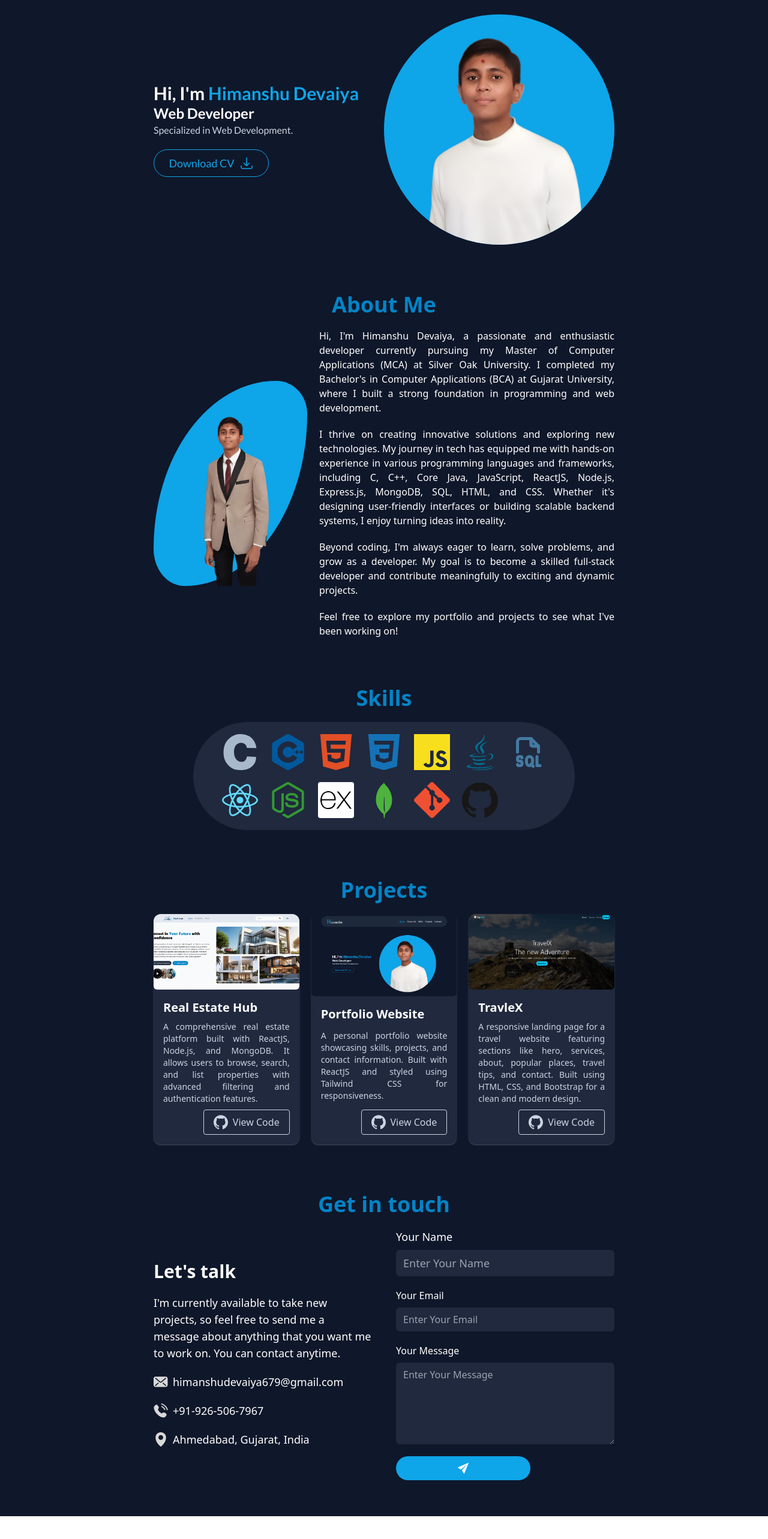
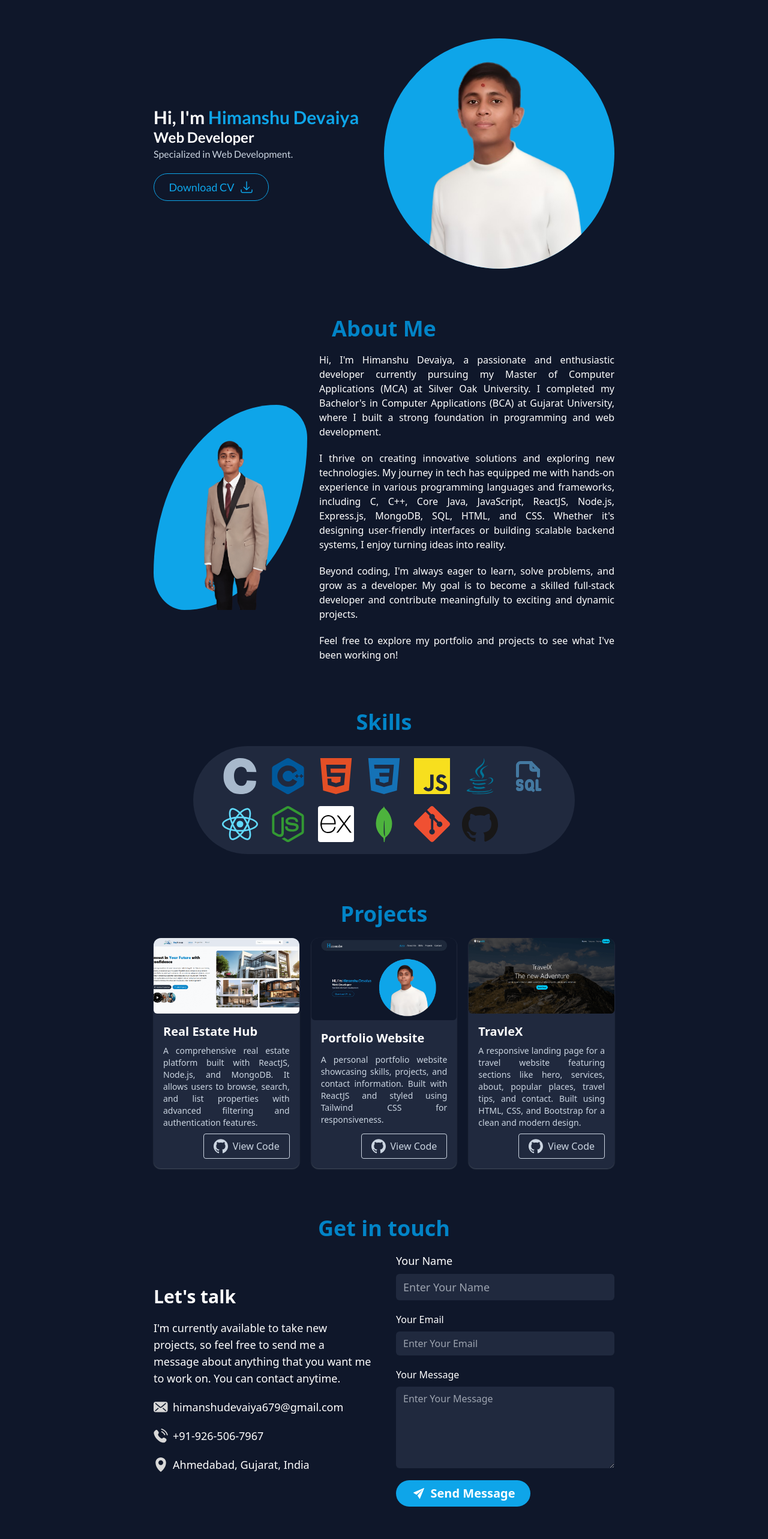
Before and after one commit to himan5hu21/Himanshu_Portfolio, a React (Vite) app: page / in a window 1280 px wide. Shown: the part 132-2698 px from the top of the page at 60% size. Before the commit the page ends 2660 px from the top, so only its background shows below. Built offline with nearby package versions, Linux system fonts and the light colour scheme; no server answers.

Commit message:
Fixed the bugs and errors

```diff
--- a/src/components/About.jsx
+++ b/src/components/About.jsx
@@ -3,7 +3,7 @@ import image from "../assets/images/about_image.png";
 
 function About() {
   return (
-    <Element name="about" className="py-5 px-6 md:py-10 md:px-12">
+    <Element name="about" className="pt-10 px-6 md:pt-20 md:px-12">
       <section id="about">
         <h1 className="text-4xl font-bold text-center text-sky-600">
           About Me
--- a/src/components/Contact.jsx
+++ b/src/components/Contact.jsx
@@ -68,7 +68,7 @@ function Contact() {
   };
 
   return (
-    <Element name="contact" className="py-5 px-6 md:py-10 md:px-12">
+    <Element name="contact" className="py-10 px-6 md:py-20 md:px-12">
       <section id="contact">
         <h1 className="text-4xl font-bold text-center text-sky-600">
           Get in touch
@@ -153,9 +153,7 @@ function Contact() {
                 <IoIosSend className="text-2xl" />
               )}
 
-              <span className="sr-only">
-                {loading ? "Sending..." : "Send Message"}
-              </span>
+              <span>{loading ? "Sending..." : "Send Message"}</span>
             </button>
           </form>
 
--- a/src/components/Header.jsx
+++ b/src/components/Header.jsx
@@ -10,10 +10,15 @@ function Header() {
     contact: "Contact",
   };
 
+  const [activeLink, setActiveLink] = useState("home");
   const [isOpen, setIsOpen] = useState(false);
   const toggleMenu = () => setIsOpen(!isOpen);
   const closeMenu = () => setIsOpen(false);
   const drawerRef = useRef();
+
+  const handleActiveLink = (anchor) => {
+    setActiveLink(anchor);
+  };
 
   useEffect(() => {
     if (isOpen) {
@@ -46,7 +51,7 @@ function Header() {
   }, [isOpen]);
 
   return (
-    <section className="sticky top-5 flex justify-between py-3 px-6 md:py-6 md:px-12 items-center shadow-md bg-slate-800/85 rounded-full">
+    <section className="sticky top-5 flex justify-between py-3 px-6 md:py-6 md:px-12 items-center shadow-md bg-slate-800/85 rounded-full z-50">
       <div>
         <h1 className="font-playfair text-xl md:text-3xl font-medium">
           <span className="text-3xl md:text-5xl text-sky-500">H</span>imanshu
@@ -119,16 +124,21 @@ function Header() {
               <li key={anchor}>
                 <Link
                   to={anchor}
-                  activeClass="text-sky-500 border-b-2 border-sky-500 transition duration-300 ease-in-out"
+                  href={`#${anchor}`}
                   smooth={true}
                   duration={500}
                   spy={true}
-                  offset={-150} /* Adjust the offset value as needed */
-                  className="cursor-pointer"
-                  href={`#${anchor}`}
+                  offset={-120}
+                  // activeClass="text-sky-500 border-b-2 border-sky-500 transition duration-300 ease-in-out"
+                  className={`cursor-pointer ${
+                    activeLink === anchor &&
+                    "text-sky-500 border-b-2 border-sky-500 transition duration-300 ease-in-out"
+                  }`}
+                  onSetActive={() => handleActiveLink(anchor)}
                   onClick={closeMenu}
                 >
                   {label}
+                  <span></span>
                 </Link>
               </li>
             ))}
--- a/src/components/Home.jsx
+++ b/src/components/Home.jsx
@@ -4,7 +4,7 @@ import resume from "../assets/documents/resume.pdf";
 
 function Home() {
   return (
-    <Element name="home" className="py-5 px-6 md:py-10 md:px-12">
+    <Element name="home" className="pt-10 px-6 md:pt-20 md:px-12">
       <section
         id="home"
         className="flex md:flex-row flex-col justify-between items-center"
--- a/src/components/Projects.jsx
+++ b/src/components/Projects.jsx
@@ -4,7 +4,7 @@ import { SiGithub } from "react-icons/si";
 
 function Projects() {
   return (
-    <Element name="projects" className="py-5 px-6 md:py-10 md:px-12">
+    <Element name="projects" className="pt-10 px-6 md:pt-20 md:px-12">
       <section id="projects">
         <h1 className="text-4xl font-bold text-center text-sky-600">
           Projects
--- a/src/components/Skills.jsx
+++ b/src/components/Skills.jsx
@@ -17,7 +17,7 @@ import { FaJava } from "react-icons/fa";
 
 function Skills() {
   return (
-    <Element name="skills" className="py-5 px-6 md:py-10 md:px-12">
+    <Element name="skills" className="pt-10 px-6 md:pt-20 md:px-12">
       <section id="skills">
         <h1 className="text-4xl font-bold text-center text-sky-600">Skills</h1>
         <div className="flex justify-center items-center mt-5">
```
